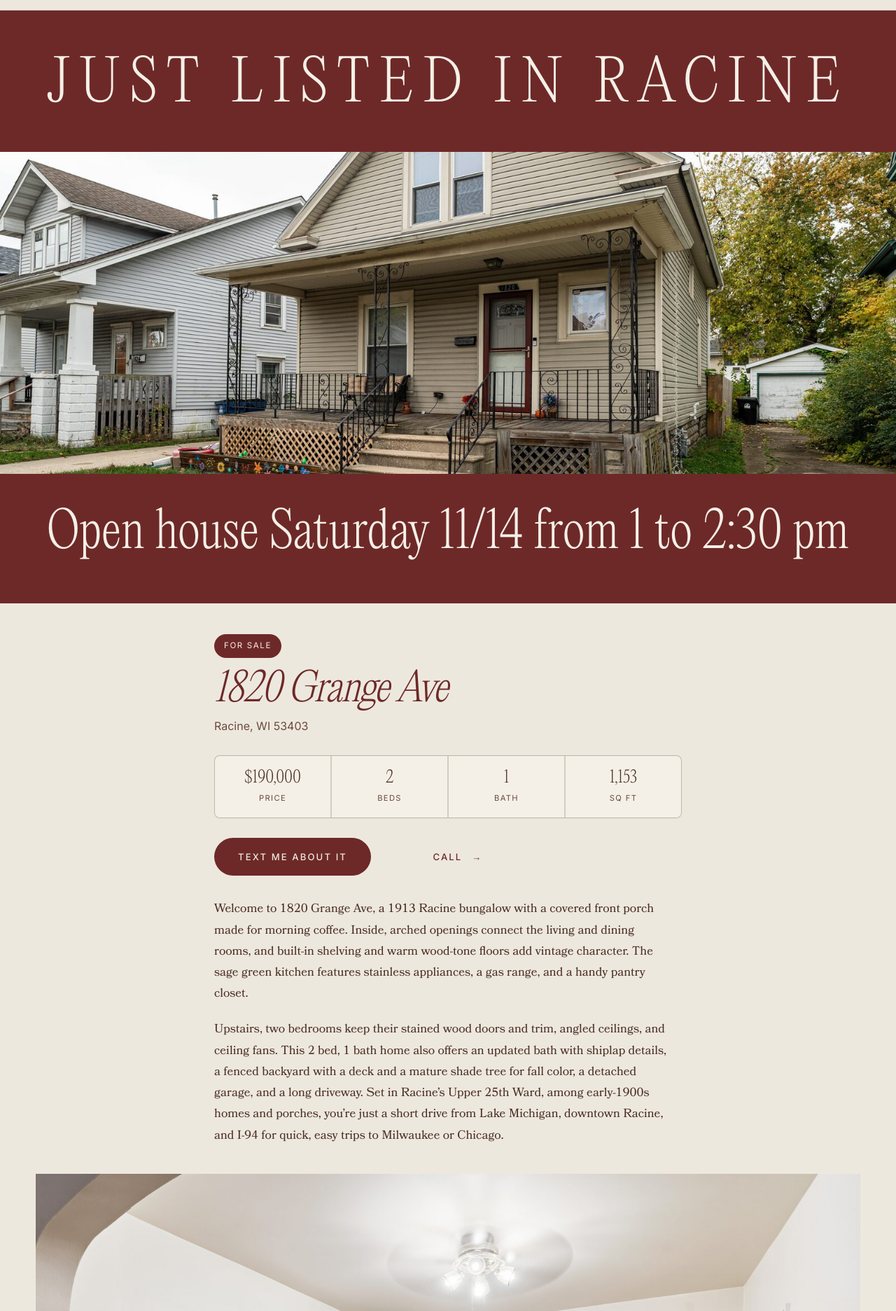
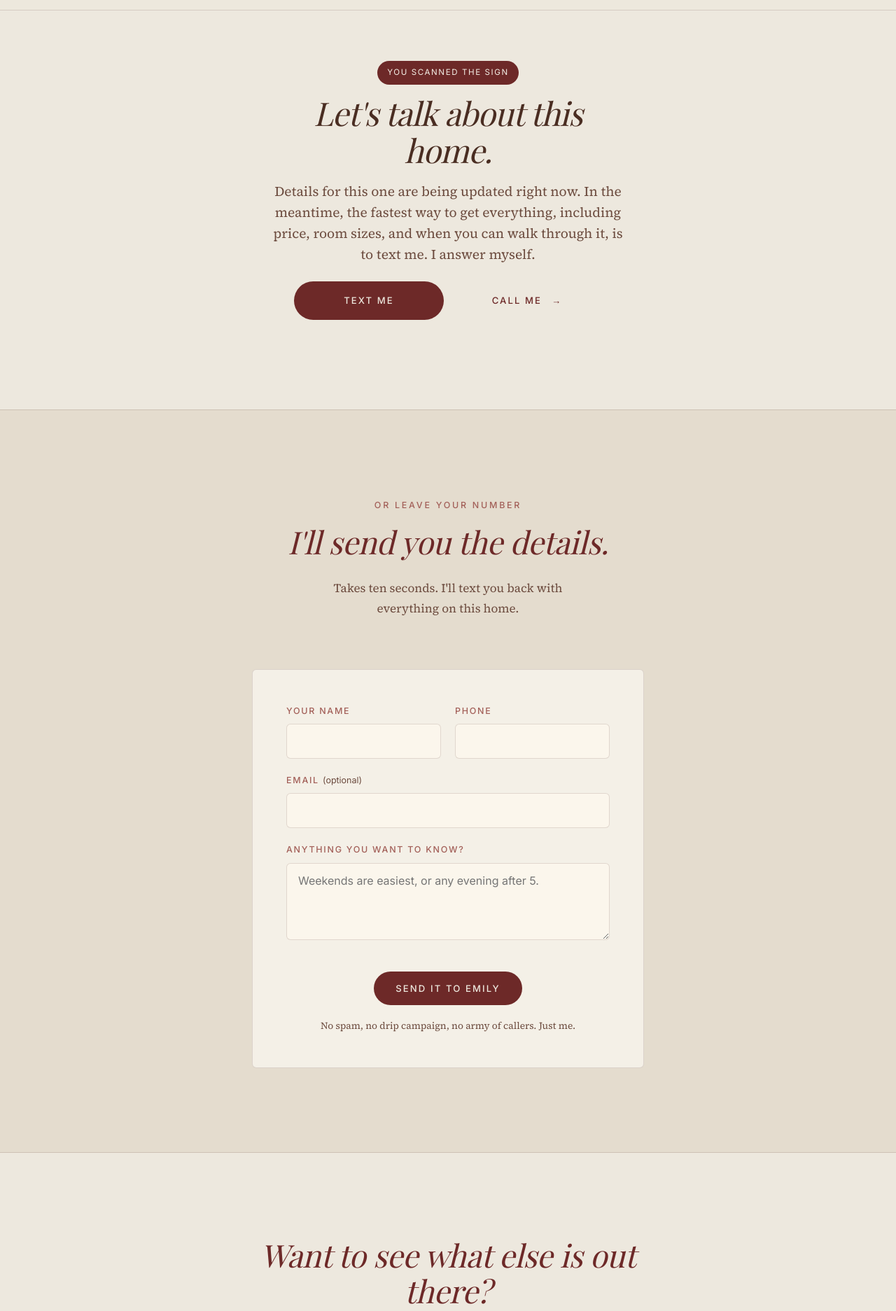
Before and after one commit to emilywally/emily-paige-co, a plain HTML site: page l3.html in a window 1280 px wide. Shown: the part 140-2013 px from the top of the page at 70% size. Drawn offline with nearby package versions, Linux system fonts and the light colour scheme; a web font is replaced by a local one.

Commit message:
Reset l3 to waiting state, Grange listing expired
Co-Authored-By: Claude Fable 5 <noreply@anthropic.com>
Claude-Session: https://claude.ai/code/session_01Bt5cSeJtqyC3xihDeyMbGW

```diff
--- a/l3.html
+++ b/l3.html
@@ -3,24 +3,24 @@
 <head>
 <meta charset="UTF-8">
 <meta name="viewport" content="width=device-width, initial-scale=1.0">
-<title>1820 Grange Ave | Emily Paige & Co.</title>
-<meta name="description" content="1820 Grange Ave in Racine, WI 53403. 1913 bungalow, 2 bed, 1 bath, 1,153 sq ft. Listed by Emily Paige & Co.">
+<title>Emily Paige & Co. | Milwaukee Real Estate</title>
+<meta name="description" content="You scanned the sign. Here is how to reach Emily about this home.">
 <meta name="robots" content="noindex, follow">
 <link rel="canonical" href="https://emilypaigeandco.com/l3">
 <meta property="og:type" content="website">
-<meta property="og:title" content="1820 Grange Ave | Emily Paige & Co.">
-<meta property="og:description" content="1820 Grange Ave in Racine, WI 53403. 1913 bungalow, 2 bed, 1 bath, 1,153 sq ft. Listed by Emily Paige & Co.">
+<meta property="og:title" content="Emily Paige & Co. | Milwaukee Real Estate">
+<meta property="og:description" content="You scanned the sign. Here is how to reach Emily about this home.">
 <link rel="preconnect" href="https://fonts.googleapis.com">
 <link rel="preconnect" href="https://fonts.gstatic.com" crossorigin>
 <link href="https://fonts.googleapis.com/css2?family=Playfair+Display:ital,wght@0,400;0,500;0,600;1,400;1,500&amp;family=Source+Serif+4:ital,wght@0,400;0,500;0,600;0,700;1,400;1,500&amp;family=Inter:wght@400;500;600&amp;family=Sacramento&amp;display=swap" rel="stylesheet">
-<link rel="stylesheet" href="/styles.css?v=conv5">
+<link rel="stylesheet" href="/styles.css?v=conv3">
 <link rel="icon" type="image/svg+xml" href="/favicon.svg">
 <script async src="https://www.googletagmanager.com/gtag/js?id=G-4NYFP6ENRM"></script>
 <script>window.dataLayer=window.dataLayer||[];function gtag(){dataLayer.push(arguments);}gtag('js',new Date());gtag('config','G-4NYFP6ENRM',{anonymize_ip:true});</script>
 <script defer src="/analytics.js"></script>
 <style>
   /* Sign landing pages: built for a phone, held at the curb, in a hurry. */
-  .sign-hero{position:relative;background:var(--burgundy);overflow:hidden;padding:clamp(24px,3vw,44px) 0}
+  .sign-hero{position:relative;background:var(--burgundy);overflow:hidden}
   .sign-hero img{width:100%;height:clamp(240px,46vw,460px);object-fit:cover;display:block}
   .sign-badge{display:inline-block;background:var(--burgundy);color:var(--cream-soft);
     font-family:var(--sans);font-size:.72rem;letter-spacing:.14em;text-transform:uppercase;
@@ -53,24 +53,6 @@
   .sign-bar .cal{background:transparent;color:var(--burgundy);border:1.5px solid var(--burgundy)}
   body{padding-bottom:86px}
   @media(min-width:820px){.sign-bar{display:none}body{padding-bottom:0}}
-
-  @font-face{font-family:'PP Editorial New';src:url('/fonts/PPEditorialNew-Ultralight.otf') format('opentype');font-weight:200;font-display:swap}
-  @font-face{font-family:'Bookmania';src:url('/fonts/Bookmania-Regular.ttf') format('truetype');font-weight:400;font-display:swap}
-  .sign-address{font-family:'PP Editorial New',var(--serif);font-weight:200;color:var(--burgundy);font-size:clamp(2.2rem,6.5vw,3.5rem)}
-  .sign-fact strong{font-family:'PP Editorial New',var(--serif);font-weight:200}
-  .sign-desc p{font-family:'Bookmania',var(--serif-body)}
-  .hero-kicker{max-width:none;margin-left:auto;margin-right:auto;font-family:'PP Editorial New',var(--serif);font-weight:200;font-size:clamp(1.15rem,.8rem + 1.4vw,2rem);
-    letter-spacing:.18em;text-transform:uppercase;color:var(--cream-soft);text-align:center;margin:0 16px 26px}
-  .hero-note{max-width:none;margin-left:auto;margin-right:auto;font-family:'PP Editorial New',var(--serif);font-weight:200;font-size:clamp(1.35rem,1rem + 1.5vw,2.1rem);
-    color:var(--cream-soft);text-align:center;margin:26px 16px 0}
-  .hero-note span{display:block}
-  .sign-story{display:flex;flex-direction:column;gap:40px;margin-top:40px}
-  .sign-story figure{margin:0}
-  .sign-story figure{width:min(92vw,1200px);margin-left:calc(50% - min(46vw,600px))}
-  .sign-story img{width:100%;border-radius:0;display:block}
-  @media(max-width:819px){.sign-story figure{width:100vw;margin-left:calc(50% - 50vw)}
-    .sign-story figcaption{margin:10px 16px 0}}
-  .sign-story figcaption{font-family:'Bookmania',var(--serif-body);font-size:clamp(1.4rem,1.05rem + 1.2vw,1.95rem);line-height:1.45;color:var(--cocoa);margin:14px 4px 0}
 </style>
 </head>
 <body>
@@ -95,52 +77,16 @@
   </div>
 </header>
 <main id="main">
-  <section class="sign-hero">
-    <p class="hero-kicker">Just Listed in Racine</p>
-    <img src="/images/listings/l3/DSC07486.jpg" alt="1820 Grange Ave, 1913 bungalow with covered front porch" width="1600" height="1067">
-    <p class="hero-note"><span>Open house Saturday 11/14 from 1 to 2:30 pm</span></p>
-  </section>
-
-  <section style="padding-top:clamp(28px,4vw,44px);">
+  <section style="padding-top:clamp(36px,6vw,72px);">
     <div class="wrap-narrow">
-      <span class="sign-badge">For Sale</span>
-      <h1 class="sign-address">1820 Grange Ave</h1>
-      <p class="sign-city">Racine, WI 53403</p>
-
-      <div class="sign-facts">
-        <div class="sign-fact"><strong>$190,000</strong><span>Price</span></div>
-        <div class="sign-fact"><strong>2</strong><span>Beds</span></div>
-        <div class="sign-fact"><strong>1</strong><span>Bath</span></div>
-        <div class="sign-fact"><strong>1,153</strong><span>Sq Ft</span></div>
-      </div>
-
-      <div class="sign-actions" style="max-width:460px;">
-        <a class="btn btn-primary" href="sms:+12623300037?&body=Hi%20Emily!%20I'm%20looking%20at%201820%20Grange%20Ave%20and%20I'd%20love%20to%20know%20more%20about%20it." data-track="sign_sms_click">Text me about it</a>
-        <a class="btn btn-ghost" href="tel:+12623300037" data-track="sign_call_click">Call</a>
-      </div>
-
-      <div class="sign-desc" style="margin-top:32px;font-size:1.08rem;line-height:1.75;color:var(--cocoa);">
-        <p>Welcome to 1820 Grange Ave, a 1913 Racine bungalow with a covered front porch made for morning coffee. Inside, arched openings connect the living and dining rooms, and built-in shelving and warm wood-tone floors add vintage character. The sage green kitchen features stainless appliances, a gas range, and a handy pantry closet.</p>
-        <p>Upstairs, two bedrooms keep their stained wood doors and trim, angled ceilings, and ceiling fans. This 2 bed, 1 bath home also offers an updated bath with shiplap details, a fenced backyard with a deck and a mature shade tree for fall color, a detached garage, and a long driveway. Set in Racine’s Upper 25th Ward, among early-1900s homes and porches, you’re just a short drive from Lake Michigan, downtown Racine, and I-94 for quick, easy trips to Milwaukee or Chicago.</p>
-      </div>
-
-      <div class="sign-story">
-        <figure>
-          <img src="/images/listings/l3/DSC07429.jpg" alt="Dining room with warm wood floors" loading="lazy" width="1600" height="1067">
-          <figcaption>Arched openings and warm wood floors connect the dining and living rooms</figcaption>
-        </figure>
-        <figure>
-          <img src="/images/listings/l3/DSC07439.jpg" alt="Sage green kitchen with gas range" loading="lazy" width="1600" height="1067">
-          <figcaption>The sage green kitchen, gas range and pantry closet included</figcaption>
-        </figure>
-        <figure>
-          <img src="/images/listings/l3/DSC07484.jpg" alt="Updated bathroom with shiplap details" loading="lazy" width="1600" height="1067">
-          <figcaption>The updated bath with shiplap details</figcaption>
-        </figure>
-        <figure>
-          <img src="/images/listings/l3/DSC07488.jpg" alt="Covered front porch and long driveway" loading="lazy" width="1600" height="1067">
-          <figcaption>The covered front porch, with a long driveway back to the detached garage</figcaption>
-        </figure>
+      <div class="text-center" style="max-width:56ch;margin:0 auto;">
+        <span class="sign-badge">You scanned the sign</span>
+        <h1 class="sign-address">Let's talk about this home.</h1>
+        <p class="lede" style="margin:18px auto 0;">Details for this one are being updated right now. In the meantime, the fastest way to get everything, including price, room sizes, and when you can walk through it, is to text me. I answer myself.</p>
+        <div class="sign-actions" style="max-width:440px;margin-left:auto;margin-right:auto;">
+          <a class="btn btn-primary" href="sms:+12623300037?&body=Hi%20Emily%21%20I%20scanned%20the%20QR%20code%20on%20your%20sign%20and%20I%27d%20love%20to%20know%20more%20about%20this%20home." data-track="sign_sms_click">Text me</a>
+          <a class="btn btn-ghost" href="tel:+12623300037" data-track="sign_call_click">Call me</a>
+        </div>
       </div>
     </div>
   </section>
@@ -148,13 +94,13 @@
   <section style="background:var(--cream-warm);border-top:1px solid var(--cocoa-line);border-bottom:1px solid var(--cocoa-line);">
     <div class="wrap-narrow">
       <div class="section-title">
-        <span class="eyebrow">See It In Person</span>
-        <h2>Want to walk through it?</h2>
-        <p>Leave your number and I'll text you times that work this week.</p>
+        <span class="eyebrow">Or Leave Your Number</span>
+        <h2>I'll send you the details.</h2>
+        <p>Takes ten seconds. I'll text you back with everything on this home.</p>
       </div>
       <form class="contact-form" action="https://formsubmit.co/emilywalczak@kw.com" method="POST" style="background:var(--cream-soft);max-width:560px;margin:0 auto;">
       <input type="text" name="_honey" style="display:none" tabindex="-1" autocomplete="off" aria-hidden="true">
-      <input type="hidden" name="_subject" value="Yard sign scan: 1820 Grange Ave">
+      <input type="hidden" name="_subject" value="Yard sign scan (Sign 3) from emilypaigeandco.com">
       <input type="hidden" name="_captcha" value="true">
       <input type="hidden" name="_next" value="https://emilypaigeandco.com/l3?sent=1">
       <input type="hidden" name="Came from" value="Sign 3 yard sign QR code">
@@ -172,7 +118,7 @@
         <label for="f-email">Email <span style="text-transform:none;letter-spacing:0;color:var(--cocoa-soft);font-weight:400;">(optional)</span></label>
         <input type="email" id="f-email" name="email" autocomplete="email">
       </div>
-      <label for="f-msg">When are you free to see it?</label>
+      <label for="f-msg">Anything you want to know?</label>
       <textarea id="f-msg" name="message" style="min-height:110px;" placeholder="Weekends are easiest, or any evening after 5."></textarea>
       <div style="text-align:center;margin-top:8px;">
         <button type="submit" class="btn btn-primary">Send it to Emily</button>
@@ -186,13 +132,13 @@
 
   <section>
     <div class="wrap-narrow text-center">
-      <h2>Not quite the one?</h2>
-      <p style="color:var(--cocoa-soft);max-width:48ch;margin:14px auto 26px;">There are more where this came from. Every active home in greater Milwaukee, updated live.</p>
+      <h2>Want to see what else is out there?</h2>
+      <p style="color:var(--cocoa-soft);max-width:48ch;margin:14px auto 26px;">Every active home in greater Milwaukee, updated live through the MLS.</p>
       <a href="/listings.html" class="btn btn-primary" data-track="sign_browse_click">Browse Milwaukee listings &rarr;</a>
     </div>
   </section>
 <div class="sign-bar">
-  <a class="txt" href="sms:+12623300037?&body=Hi%20Emily!%20I'm%20looking%20at%201820%20Grange%20Ave%20and%20I'd%20love%20to%20know%20more%20about%20it." data-track="sign_sms_click">Text me about this home</a>
+  <a class="txt" href="sms:+12623300037?&body=Hi%20Emily%21%20I%20scanned%20the%20QR%20code%20on%20your%20sign%20and%20I%27d%20love%20to%20know%20more%20about%20this%20home." data-track="sign_sms_click">Text me about this home</a>
   <a class="cal" href="tel:+12623300037" data-track="sign_call_click">Call</a>
 </div></main>
 <footer class="site-footer">
@@ -236,31 +182,5 @@
   </div>
 </footer>
 <script>document.getElementById('year').textContent=new Date().getFullYear();</script>
-<script>
-(function(){
-  function fitBand(){
-    var band=document.querySelector('.sign-hero');if(!band)return;
-    var els=document.querySelectorAll('.hero-kicker,.hero-note span');
-    if(window.innerWidth<820){els.forEach(function(el){el.style.fontSize='';el.style.whiteSpace='';});return;}
-    var target=band.clientWidth*0.9;
-    var noteLines=[];
-    els.forEach(function(el){
-      el.style.whiteSpace='nowrap';
-      el.style.fontSize='100px';
-      var s=Math.floor(100*target/el.scrollWidth);
-      if(el.tagName==='SPAN'){noteLines.push({el:el,s:s});}
-      else{el.style.fontSize=s+'px';}
-    });
-    if(noteLines.length){
-      var m=Math.min.apply(null,noteLines.map(function(n){return n.s;}));
-      noteLines.forEach(function(n){n.el.style.fontSize=m+'px';});
-    }
-  }
-  window.addEventListener('resize',fitBand);
-  window.addEventListener('load',fitBand);
-  if(document.fonts&&document.fonts.ready){document.fonts.ready.then(fitBand);}
-  fitBand();
-})();
-</script>
 </body>
 </html>
```
Also changed, not shown: images/listings/l3/DSC07429.jpg (deleted), images/listings/l3/DSC07439.jpg (deleted), images/listings/l3/DSC07484.jpg (deleted), images/listings/l3/DSC07486.jpg (deleted), images/listings/l3/DSC07488.jpg (deleted).
